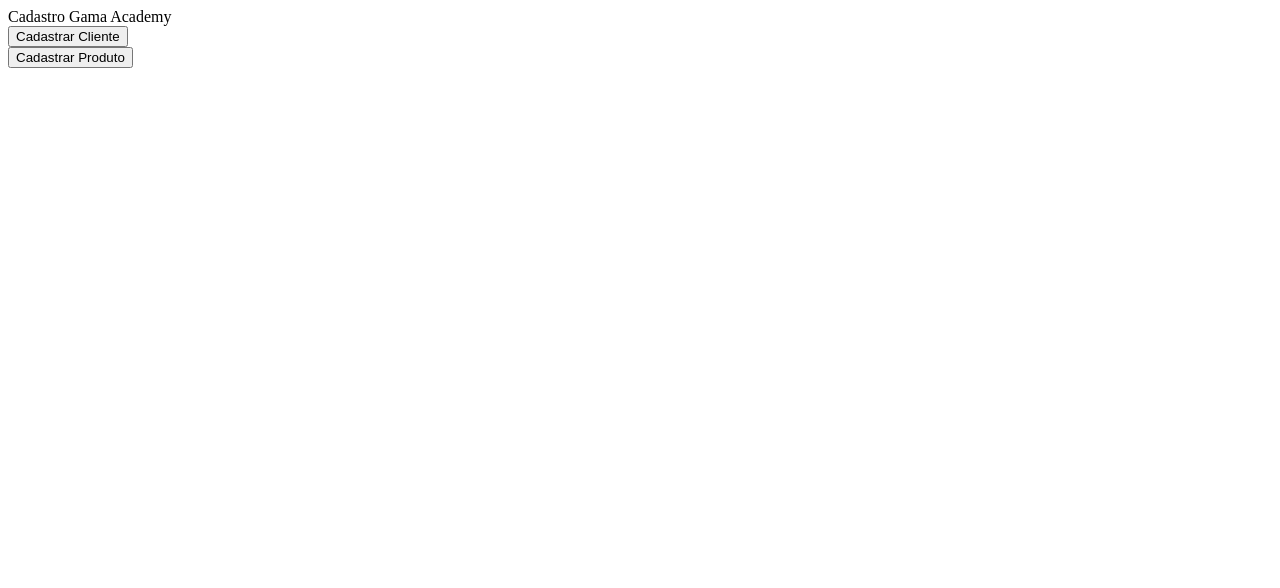
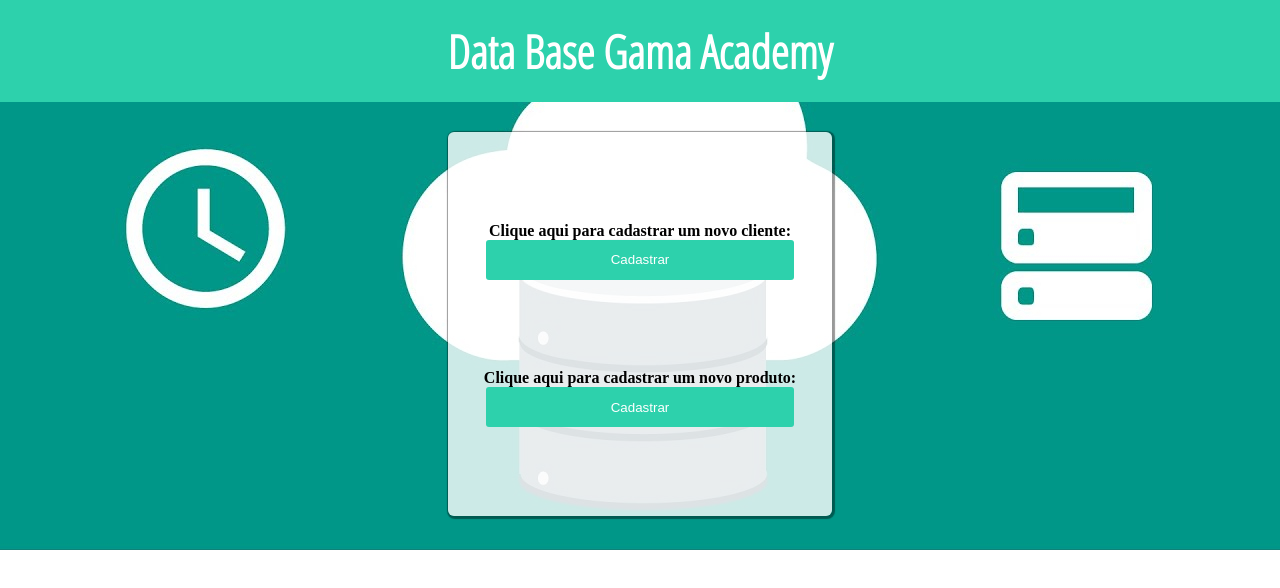
Before and after one commit to danielpaivaa/Desafio2-Gama-Academy, a plain HTML site: page index.html in a window 1280 px wide. Drawn offline with Linux system fonts and the light colour scheme.

Commit message:
second commit

```diff
--- a/index.html
+++ b/index.html
@@ -1,32 +1,37 @@
 <!DOCTYPE html>
 <html>
+
 <head>
     <meta charset="UTF-8">
+    <meta name="description" content="Desafio 2 Gama Academy" />
+    <meta name="author" content="Daniel Paiva" />
     <meta http-equiv="X-UA-Compatible" content="IE=edge">
     <meta name="viewport" content="width=device-width, initial-scale=1.0">
-    <script type="text/Javascript" src="./script.js" ></script>
+    <script type="text/Javascript" src="./script.js"></script>
+    <link rel="stylesheet" type="text/css" href="style.css" />
     <title>Document</title>
 </head>
+
 <body>
     <header>
-        Cadastro Gama Academy
+        <h1>Data Base Gama Academy</h1>
     </header>
     <main>
-        <div>
+        <div class="containerCentral">
             <div>
+                <label><h4>Clique aqui para cadastrar um novo cliente:</h4></label>
                 <a href="./pages/cadastroCliente.html">
-                <input type="button" value="Cadastrar Cliente" />
+                    <input id="buttonCentral" type="button" value="Cadastrar" />
                 </a>
             </div>
             <div>
+                <label><h4>Clique aqui para cadastrar um novo produto:</h4></label>
                 <a href="./pages/cadastroProduto.html">
-                    <input type="button" value="Cadastrar Produto" />
+                    <input id="buttonCentral" type="button" value="Cadastrar" />
                 </a>
             </div>
         </div>
     </main>
-    <footer>
+</body>
 
-    </footer>
-</body>
 </html>
--- a/style.css
+++ b/style.css
@@ -0,0 +1,72 @@
+@import url('https://fonts.googleapis.com/css2?family=Open+Sans+Condensed:wght@300&display=swap');
+
+:root{
+    --cor: #2dd1ac;
+}
+
+*{
+    margin: 0;
+}
+
+body{
+    background-image:url(./Imagens/background.jpg) ;
+    background-repeat: no-repeat;
+    background-size: 100%;
+
+}
+
+header{
+    display: flex;
+    width: 100%;
+    height: 8vw;
+    background-color: var(--cor);
+    justify-content: center;
+    align-items: center;
+    color: #fff;
+    font-family: 'Open Sans Condensed', sans-serif;
+    font-size: 23px;
+}
+
+main{
+    display: flex;
+    justify-content: center;
+    align-items: center;
+}
+
+.containerCentral{
+    display: flex;
+    text-align: center;
+    flex-direction: column;
+    justify-content: space-evenly;
+    margin-top: 30px;
+    height: 30vw;
+    width: 30vw;
+    background-color: rgb(255, 255, 255, 80%);
+    border-radius: 6px;
+    box-shadow: 1px 1px 1px 2px rgb(0, 0, 0, 40%);
+
+}
+
+#buttonCentral{
+    height: 40px;
+    width: 80%;
+    border-radius: 3px;
+    border-color: rgb(0, 0, 0, 0%);
+    background-color: var(--cor);
+    color: #FFF;
+}
+
+#buttonCentral:hover{
+    cursor: pointer;
+    color: #000;
+    border-color: rgb(0, 0, 0, 50%);
+}
+
+.formCadastro{
+    display: flex;
+    align-items: center;
+    flex-direction: column;
+    background-color: #2dd1ac;
+
+
+}
```
Also changed, not shown: pages/cadastroCliente.html (+4 -2 lines), pages/cadastroProduto.html (+1 -0 lines), Imagens/background.jpg (added).
